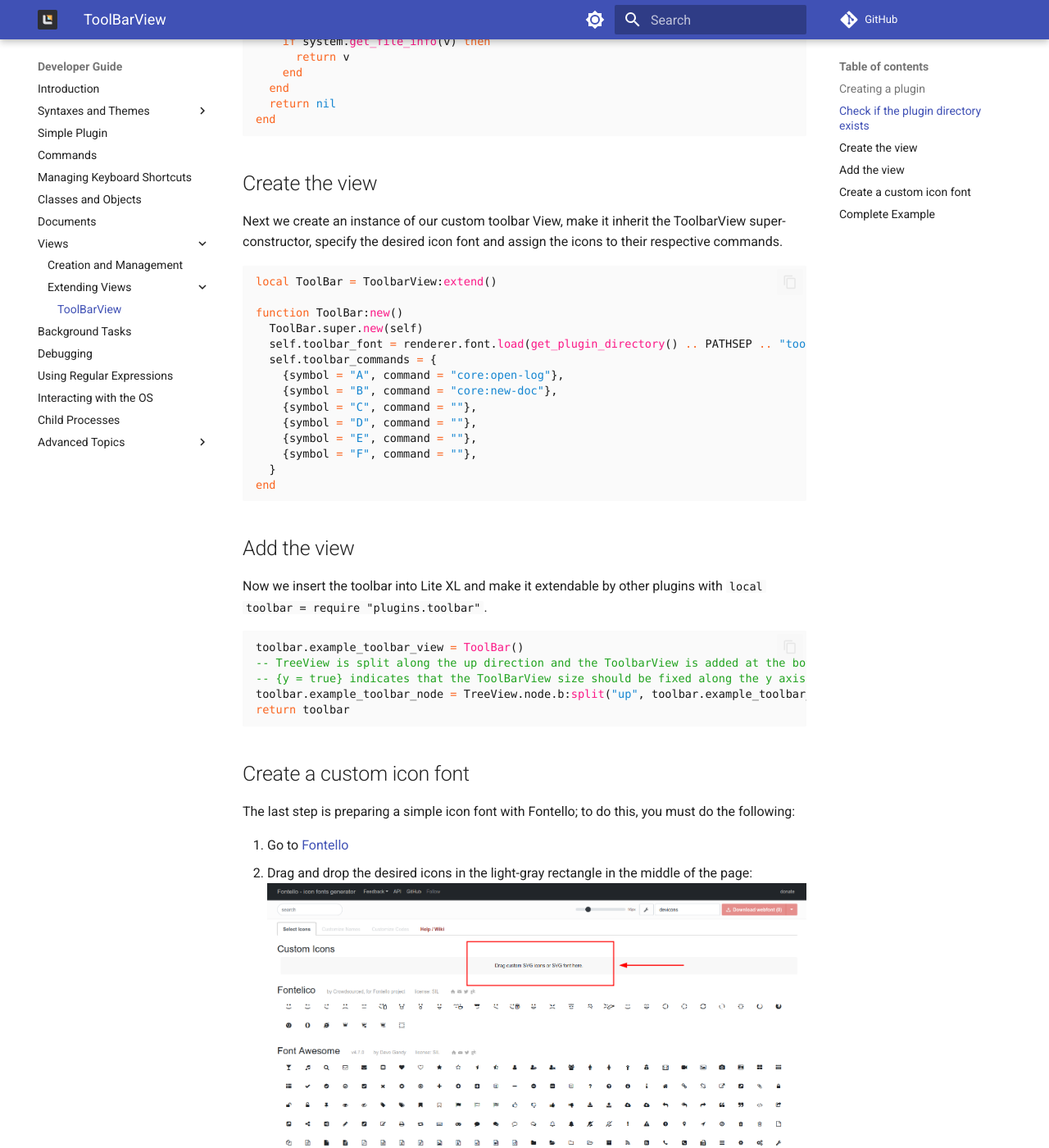
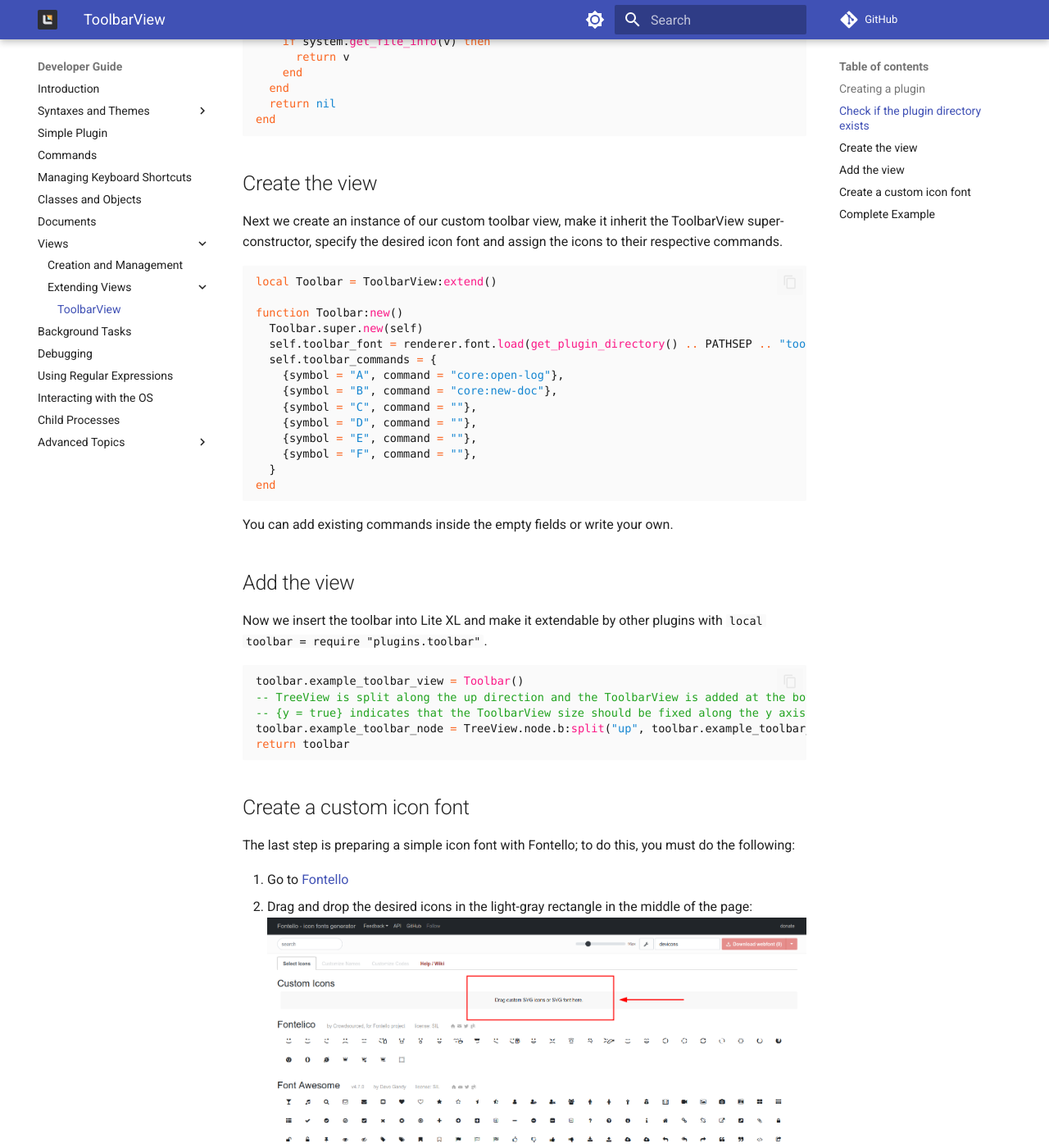
Before and after one commit to lite-xl/lite-xl.github.io, an MkDocs documentation site: the page built from docs/developer-guide/views-toolbarview.md, in a window 1280 px wide and 1400 px high, scrolled down 909 px. Shown: the whole window at 82% size. Built offline with MkDocs 1.6.1 and Material for MkDocs 9.7.7, drawn with Linux system fonts in a browser that asks for light colours; some web fonts are replaced; comment, search, counter and statistics services are not loaded; the version menu is left out; some of the changed text lies outside the part shown.

Commit message:
Some fixes and additions.

````diff
--- a/docs/developer-guide/views-toolbarview.md
+++ b/docs/developer-guide/views-toolbarview.md
@@ -2,7 +2,7 @@
 description: Learn to extend a View in Lite XL for extra functionality.
 ---
 
-![Screenshot of a ToolBarView example][screenshot-toolbarview]
+![Screenshot of a ToolbarView example][screenshot-toolbarview]
 
 A toolbar is a GUI component that allows mouse-driven activation of commands by pressing buttons.
 
@@ -10,7 +10,7 @@ A toolbar is a GUI component that allows mouse-driven activation of commands by
 
 Before reading further, it may be useful to refresh Lua basics by reading the [Lua manual][learning-lua].
 
-...
+Now let's start writing the plugin.
 
 ## Check if the plugin directory exists
 
@@ -34,14 +34,14 @@ end
 
 ## Create the view
 
-Next we create an instance of our custom toolbar View, make it inherit the ToolbarView super-constructor,
+Next we create an instance of our custom toolbar view, make it inherit the ToolbarView super-constructor,
 specify the desired icon font and assign the icons to their respective commands.
 
 ```lua
-local ToolBar = ToolbarView:extend()
+local Toolbar = ToolbarView:extend()
 
-function ToolBar:new()
-  ToolBar.super.new(self)
+function Toolbar:new()
+  Toolbar.super.new(self)
   self.toolbar_font = renderer.font.load(get_plugin_directory() .. PATHSEP .. "toolbar.ttf", style.icon_big_font:get_size())
   self.toolbar_commands = {
     {symbol = "A", command = "core:open-log"},
@@ -54,14 +54,16 @@ function ToolBar:new()
 end
 ```
 
+You can add existing commands inside the empty fields or write your own.
+
 ## Add the view
 
 Now we insert the toolbar into Lite XL and make it extendable by other plugins with `local toolbar = require "plugins.toolbar"`.
 
 ```lua
-toolbar.example_toolbar_view = ToolBar()
+toolbar.example_toolbar_view = Toolbar()
 -- TreeView is split along the up direction and the ToolbarView is added at the bottom
--- {y = true} indicates that the ToolBarView size should be fixed along the y axis
+-- {y = true} indicates that the ToolbarView size should be fixed along the y axis
 toolbar.example_toolbar_node = TreeView.node.b:split("up", toolbar.example_toolbar_view, {y = true})
 return toolbar
 ```
@@ -109,10 +111,10 @@ local function get_plugin_directory()
   return nil
 end
 
-local ToolBar = ToolbarView:extend()
+local Toolbar = ToolbarView:extend()
 
-function ToolBar:new()
-  ToolBar.super.new(self)
+function Toolbar:new()
+  Toolbar.super.new(self)
   self.toolbar_font = renderer.font.load(get_plugin_directory() .. PATHSEP .. "toolbar.ttf", style.icon_big_font:get_size())
   self.toolbar_commands = {
     {symbol = "A", command = "core:open-log"},
@@ -124,7 +126,7 @@ function ToolBar:new()
   }
 end
 
-toolbar.example_toolbar_view = ToolBar()
+toolbar.example_toolbar_view = Toolbar()
 toolbar.example_toolbar_node = TreeView.node.b:split("up", toolbar.example_toolbar_view, {y = true})
 
 return toolbar
--- a/mkdocs.yml
+++ b/mkdocs.yml
@@ -146,7 +146,7 @@ nav:
       - "Views":
         - "Creation and Management": developer-guide/views.md
         - "Extending Views":
-          - "ToolBarView": developer-guide/views-toolbarview.md
+          - "ToolbarView": developer-guide/views-toolbarview.md
       - "Background Tasks": developer-guide/background-tasks.md
       - "Debugging": developer-guide/debugging.md
       - "Using Regular Expressions": developer-guide/using-regular-expressions.md
````
